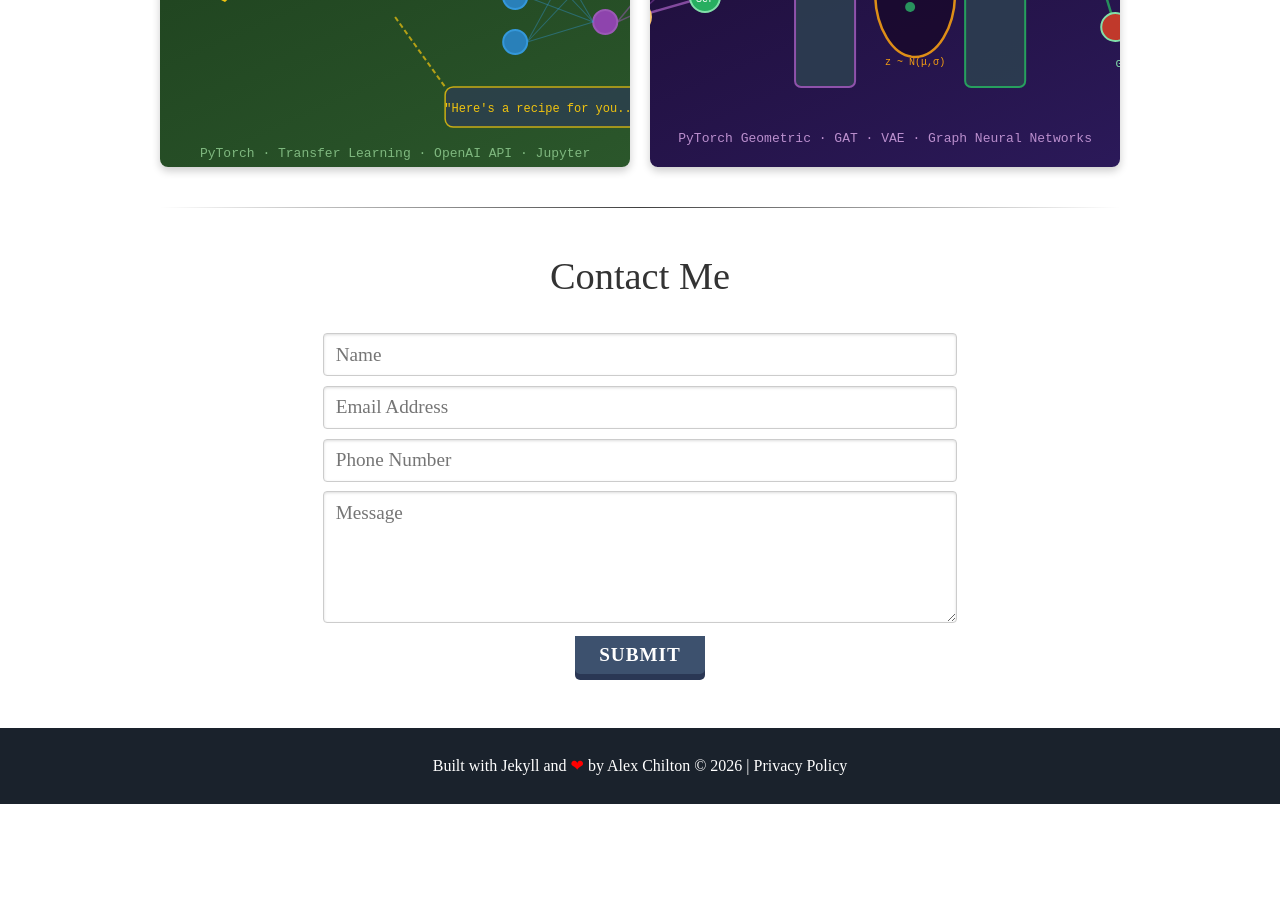
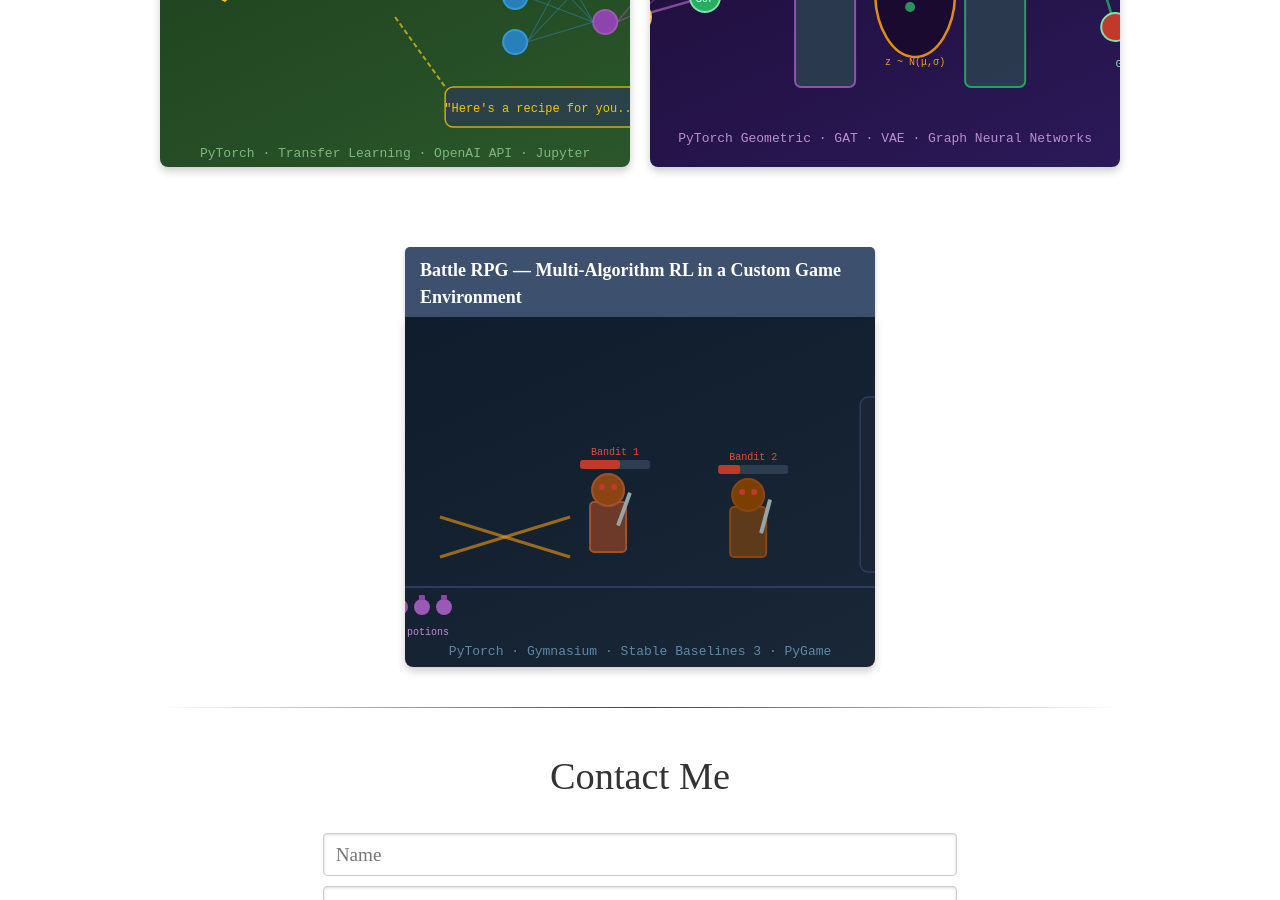
Before and after one commit to alexchilton/alexchilton.github.io, a Jekyll site: the page built from index.html, in a window 1280 px wide and 900 px high, scrolled down 3960 px. Built offline with Jekyll 4.4.1, drawn with Linux system fonts in a browser that asks for light colours; nearby versions of some CDN libraries; some web fonts are replaced; before the commit the page ends 4764 px from its top, so only the background shows below that.

Commit message:
Add Battle RPG RL project as 5th project card

```diff
--- a/_includes/projects.html
+++ b/_includes/projects.html
@@ -39,6 +39,14 @@
             buttons: [
                 { text: "View Code", link: "https://github.com/alexchilton/CAS_Project_2_protein_autoencoders" }
             ]
+        },
+        {
+            title: "Battle RPG — Multi-Algorithm RL in a Custom Game Environment",
+            image: "assets/img/project_rpg_rl.svg",
+            description: "A custom Gymnasium turn-based RPG environment (knight vs bandits) trained with four RL algorithms: DQN, GRU-DQN, Q-Learning, and a Genetic Algorithm. Includes a full PyGame graphical interface and three environments: Frozen Lake variants, a Bern\u2013M\u00fcrren route problem, and the RPG combat. CAS AML Module 6, University of Bern.",
+            buttons: [
+                { text: "View Code", link: "https://github.com/alexchilton/CAS_AML_RL_Project_Module6" }
+            ]
         }
     ];
 
```
Also changed, not shown: assets/img/project_rpg_rl.svg (added).
